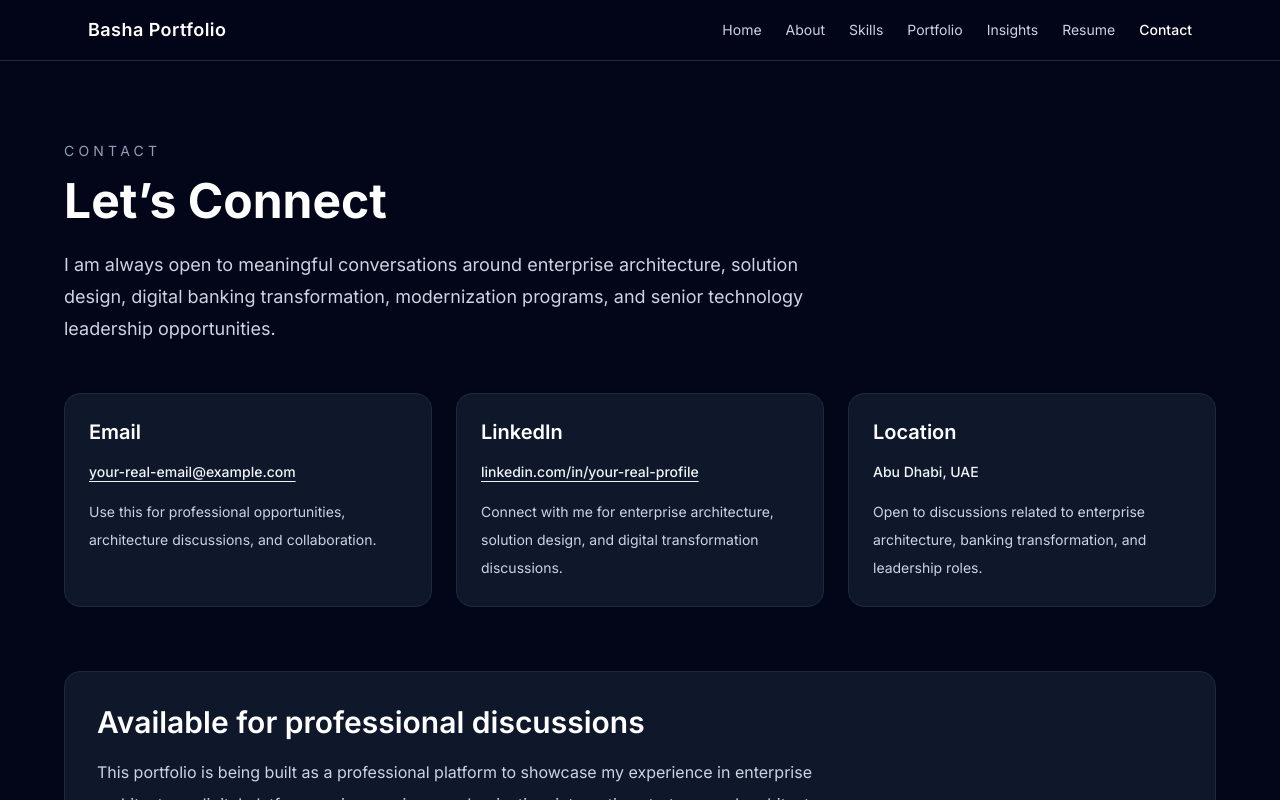
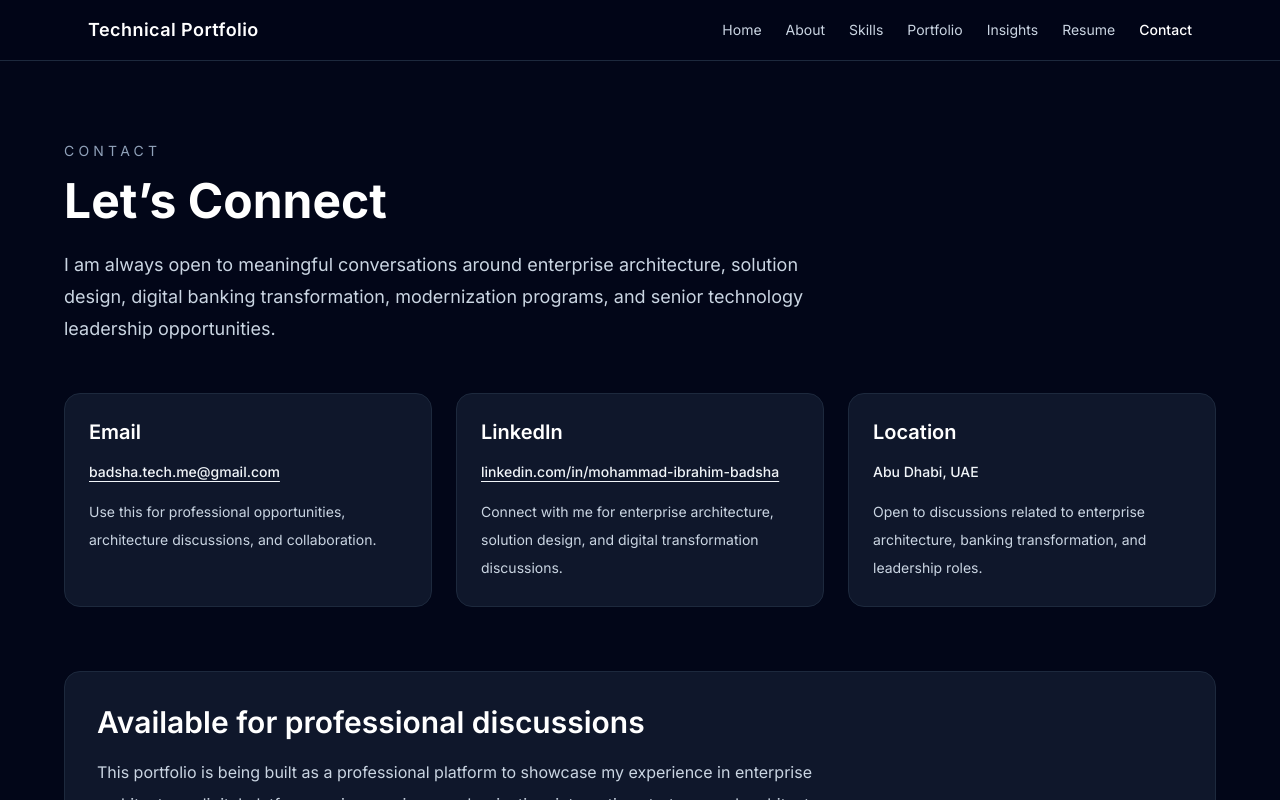
Before and after one commit to badshatechme-cpu/basha-portfolio, a Next.js app: page /contact in a window 1280 px wide. Shown: the top 800 px of the page. Built offline with nearby package versions, Linux system fonts and the light colour scheme.

Commit message:
Changes to be committed:

```diff
--- a/app/layout.tsx
+++ b/app/layout.tsx
@@ -12,25 +12,25 @@ const inter = Inter({
 export const metadata: Metadata = {
   metadataBase: new URL("https://www.yourdomain.com"),
   title: {
-    default: "Basha Portfolio",
+    default: "Badsha's Technical Portfolio",
     template: "%s",
   },
   description: "Enterprise Architecture and Solution Design Portfolio",
   openGraph: {
-    title: "Basha Portfolio",
+    title: "Badsha's Technical Portfolio",
     description: "Enterprise Architecture and Solution Design Portfolio",
     images: [
       {
         url: "/og-image.jpeg",
         width: 1200,
         height: 630,
-        alt: "Basha Portfolio",
+        alt: "Badsha's Technical Portfolio",
       },
     ],
   },
   twitter: {
     card: "summary_large_image",
-    title: "Basha Portfolio",
+    title: "Badsha's Technical Portfolio",
     description: "Enterprise Architecture and Solution Design Portfolio",
     images: ["/og-image.jpeg"],
   },
--- a/src/components/layout/Navbar.tsx
+++ b/src/components/layout/Navbar.tsx
@@ -20,7 +20,7 @@ export default function Navbar() {
     <header className="sticky top-0 z-50 border-b border-slate-800 bg-slate-950/80 backdrop-blur">
       <nav className="mx-auto flex max-w-6xl items-center justify-between px-6 py-4 text-white">
         <Link href="/" className="text-lg font-semibold tracking-wide">
-          Basha Portfolio
+          Technical Portfolio
         </Link>
 
         <div className="flex items-center gap-6 text-sm">
--- a/src/components/sections/Hero.tsx
+++ b/src/components/sections/Hero.tsx
@@ -6,11 +6,11 @@ export default function Hero() {
       <div className="mx-auto flex min-h-screen max-w-6xl items-center justify-center py-24">
         <div className="max-w-4xl text-center">
           <p className="text-sm uppercase tracking-[0.3em] text-slate-400">
-            Enterprise Architecture • Solution Design • Digital Banking Transformation
+            Enterprise & Cloud Architecture | Digital Banking | Azure Solution Architect | Microservices, APIs, Event-Driven & Integration | AI, MLOps & NLP for Financial Services | UAE/GCC
           </p>
 
           <h1 className="mt-6 text-4xl font-bold leading-tight sm:text-5xl md:text-6xl">
-            Mohammad Ibrahim Badsha
+            MOHAMMAD IBRAHIM BADSHA
           </h1>
 
           <p className="mx-auto mt-6 max-w-3xl text-lg leading-8 text-slate-300 sm:text-xl">
--- a/src/data/contact.ts
+++ b/src/data/contact.ts
@@ -1,15 +1,15 @@
 export const contactItems = [
   {
     title: "Email",
-    value: "your-real-email@example.com",
-    href: "mailto:your-real-email@example.com",
+    value: "badsha.tech.me@gmail.com",
+    href: "mailto:badsha.tech.me@gmail.com",
     description:
       "Use this for professional opportunities, architecture discussions, and collaboration.",
   },
   {
     title: "LinkedIn",
-    value: "linkedin.com/in/your-real-profile",
-    href: "https://linkedin.com/in/your-real-profile",
+    value: "linkedin.com/in/mohammad-ibrahim-badsha",
+    href: "https://www.linkedin.com/in/mohammad-ibrahim-badsha/",
     description:
       "Connect with me for enterprise architecture, solution design, and digital transformation discussions.",
   },
```
